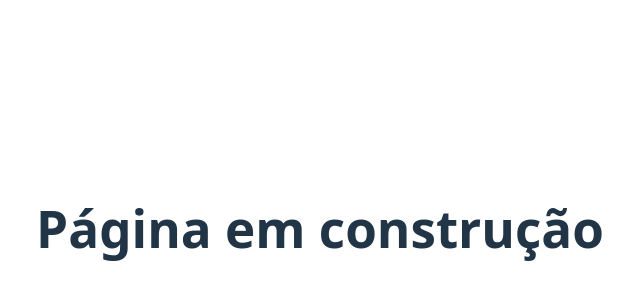
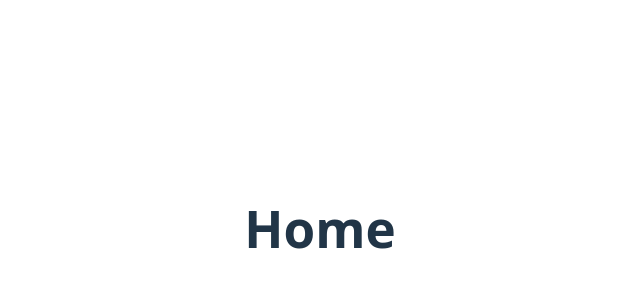
Before and after one commit to quintaleodev/portfolio, a React (Vite) app: page / in a window 1280 px wide. Shown: the part 172-472 px from the top of the page, without its empty margins (320-960 px from the left). Built offline with nearby package versions, Linux system fonts and the light colour scheme.

Commit message:
feat: cria pagina Home

```diff
--- a/src/App.jsx
+++ b/src/App.jsx
@@ -1,11 +1,10 @@
 import './App.css'
+import Home from './pages/Home/Home'
 
 function App() {
 
   return (
-    <>
-      <h1>Página em construção</h1>
-    </>
+    <Home/>
   )
 }
 
--- /dev/null
+++ b/src/pages/Home/Home.jsx
@@ -0,0 +1,9 @@
+function Home() {
+  return (
+    <>
+      <h1>Home</h1>
+    </>
+  )
+}
+
+export default Home
```
